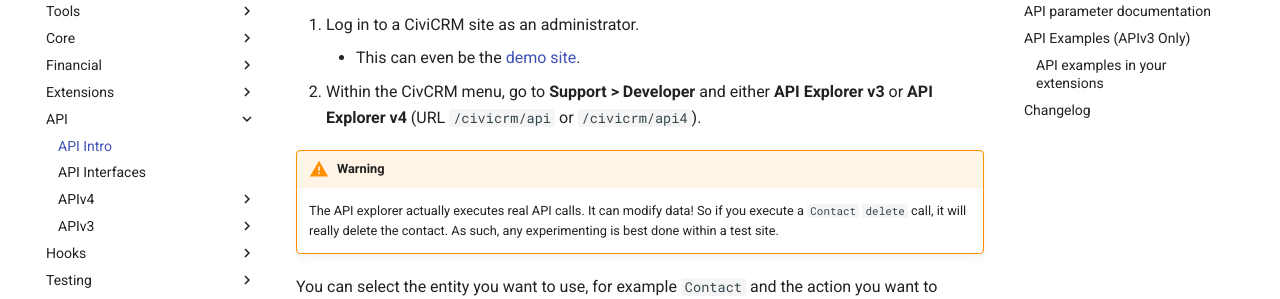
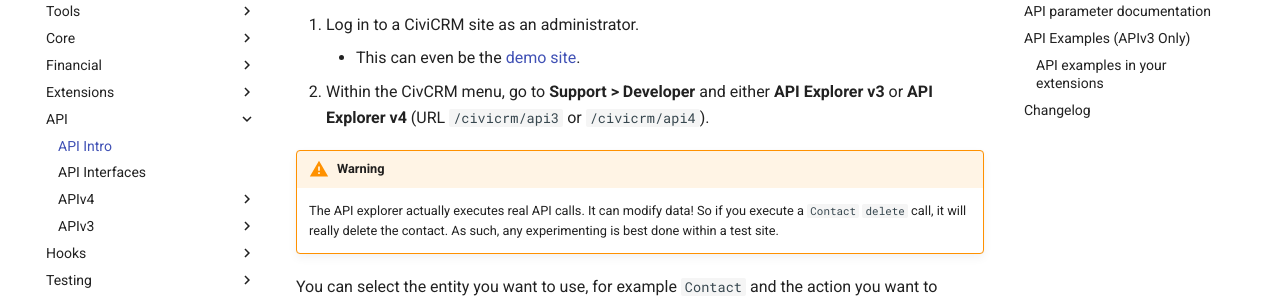
Before and after one commit to civicrm/civicrm-dev-docs, an MkDocs documentation site: the page built from docs/api/index.md, in a window 1280 px wide and 900 px high, scrolled down 749 px. Shown: the part 151-450 px from the top of the window. Built offline with MkDocs 1.6.1 and Material for MkDocs 9.7.7, drawn with Linux system fonts in a browser that asks for light colours; comment, search, counter and statistics services are not loaded; old or Windows-style settings are respelled for this version of MkDocs.

Commit message:
Update explorer url
Goes with https://github.com/civicrm/civicrm-core/pull/15597

```diff
--- a/docs/api/index.md
+++ b/docs/api/index.md
@@ -18,7 +18,7 @@
 
 1. Log in to a CiviCRM site as an administrator.
     * This can even be the [demo site](http://dmaster.demo.civicrm.org/).
-2. Within the CivCRM menu, go to **Support > Developer** and either **API Explorer v3** or **API Explorer v4** (URL `/civicrm/api` or `/civicrm/api4`).
+2. Within the CivCRM menu, go to **Support > Developer** and either **API Explorer v3** or **API Explorer v4** (URL `/civicrm/api3` or `/civicrm/api4`).
 
 !!! warning
     The API explorer actually executes real API calls. It can modify data! So if you execute a `Contact` `delete` call, it will really delete the contact. As such, any experimenting is best done within a test site.
```
